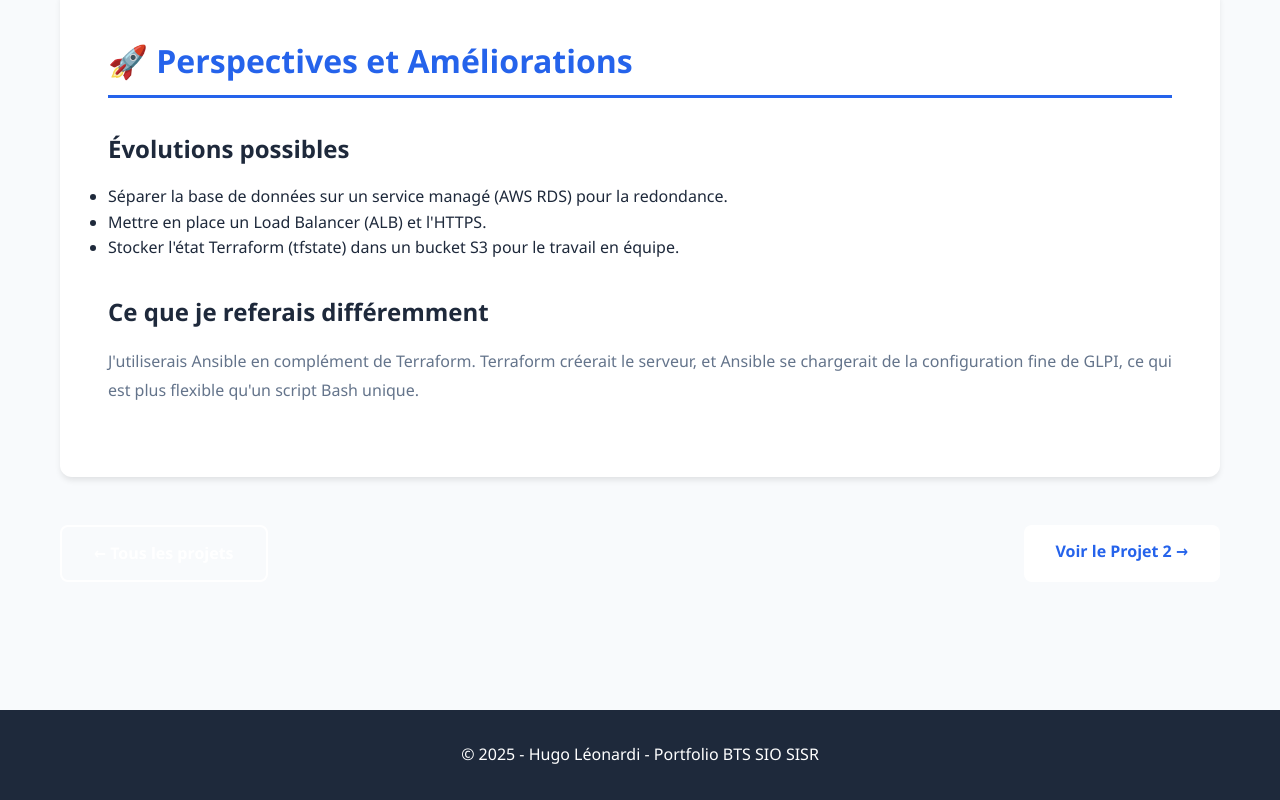
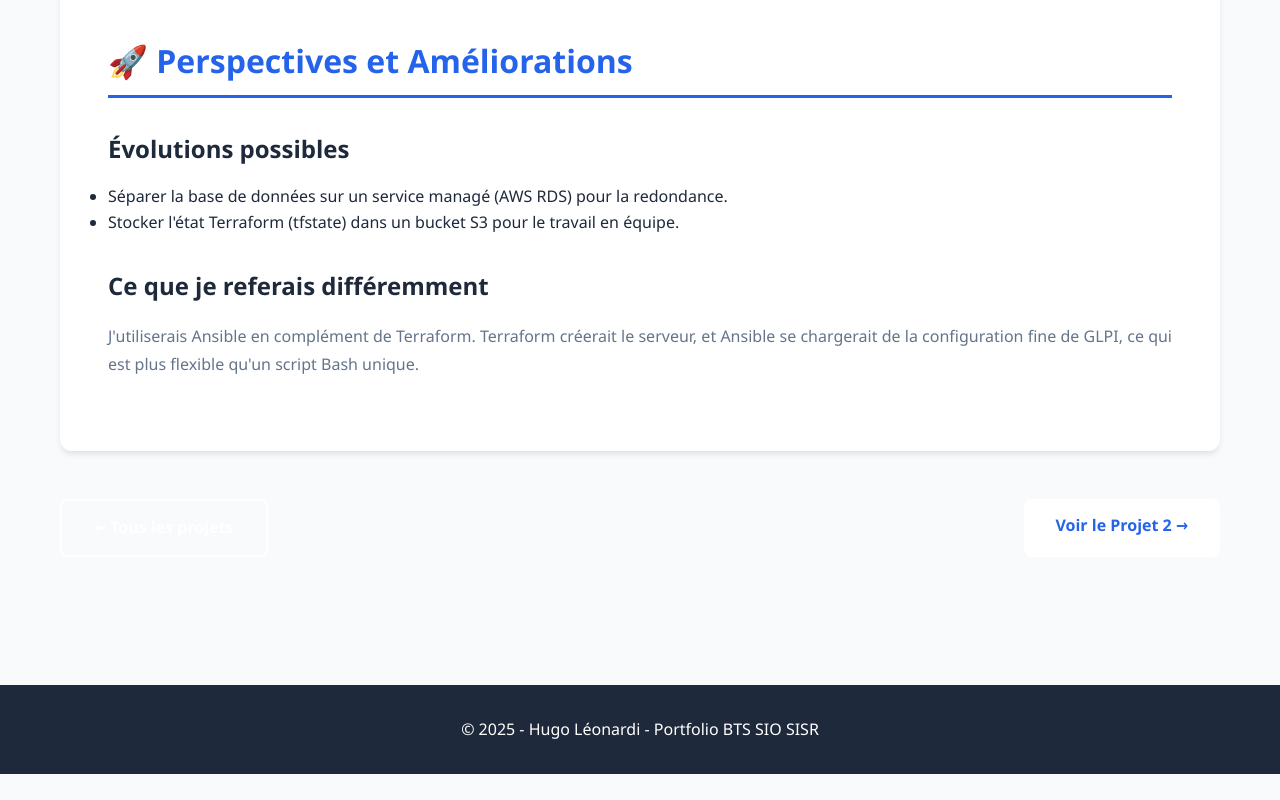
Before and after one commit to Bloodsheep000/portfolio, a plain HTML site: page projet1.html in a window 1280 px wide. Shown: the part 8181-8981 px from the top of the page. After the commit the page ends 8955 px from the top, so only its background shows below. Drawn offline with Linux system fonts and the light colour scheme.

Commit message:
Suppression de la suggestion de mise en place d'un Load Balancer et de l'HTTPS dans les évolutions possibles du document projet1.html

```diff
--- a/projet1.html
+++ b/projet1.html
@@ -419,7 +419,6 @@ systemctl reload apache2
                 <h3>Évolutions possibles</h3>
                 <ul>
                     <li>Séparer la base de données sur un service managé (AWS RDS) pour la redondance.</li>
-                    <li>Mettre en place un Load Balancer (ALB) et l'HTTPS.</li>
                     <li>Stocker l'état Terraform (tfstate) dans un bucket S3 pour le travail en équipe.</li>
                 </ul>
 
```
